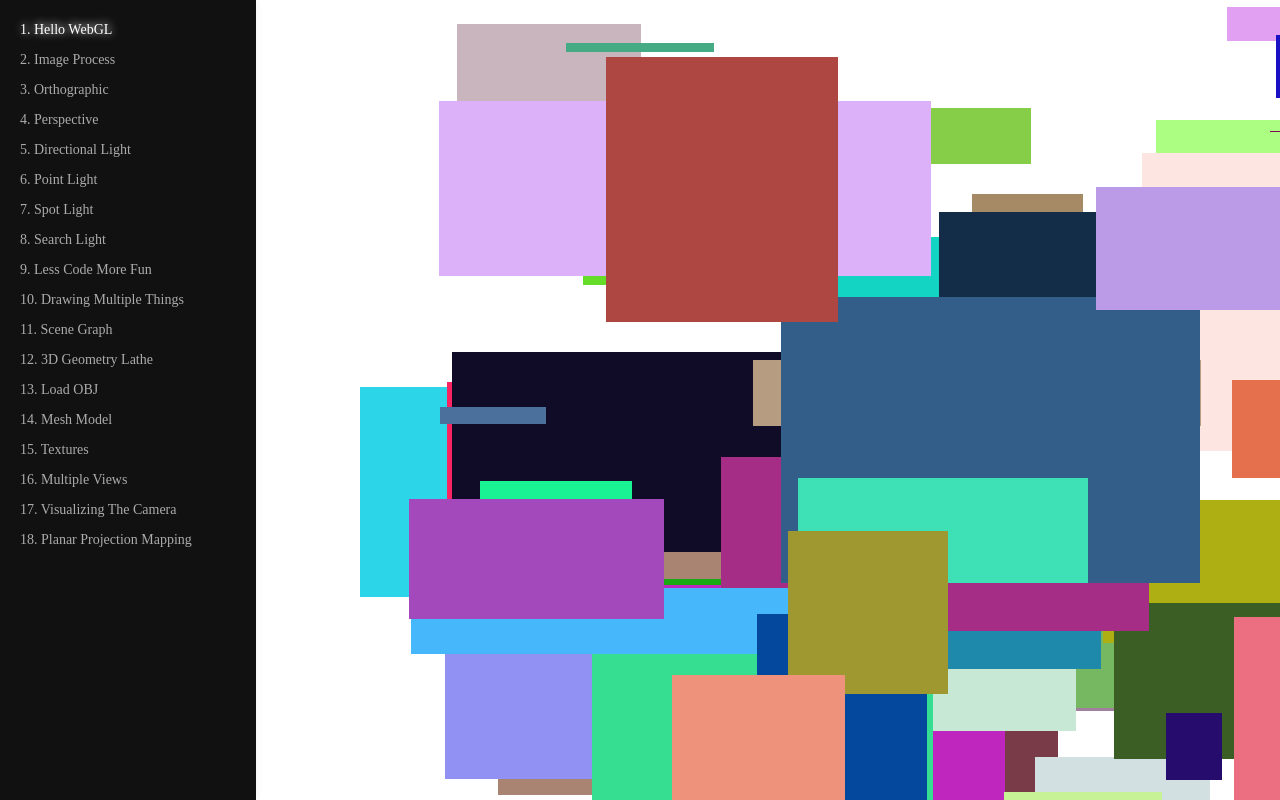
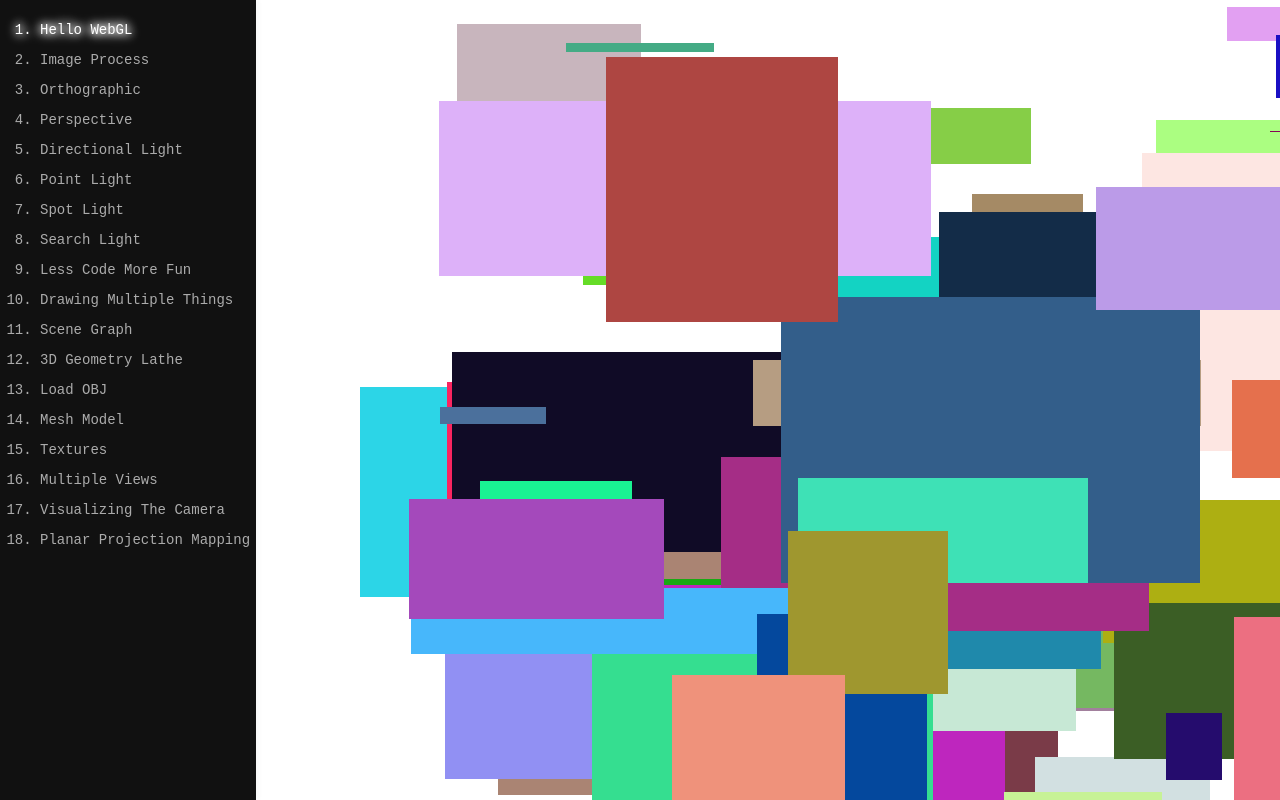
Before and after one commit to quantum-rose/webgl-fundamentals, a React (Vite) app: page / in a window 1280 px wide. Built offline with nearby package versions, Linux system fonts and the light colour scheme.

Commit message:
使用等宽字体；优化左侧菜单显示

```diff
--- a/src/App.css
+++ b/src/App.css
@@ -1,6 +1,8 @@
 :root {
     width: 100%;
     height: 100%;
+    font-family: monospace;
+    user-select: none;
 }
 
 body {
@@ -41,8 +43,7 @@ canvas {
 
 .menu {
     margin: 0;
-    padding: 15px 20px;
-    list-style: none;
+    padding-top: 15px;
     background-color: #111;
     box-shadow: 2px 0 5px 0 rgba(82, 93, 107, 0.05);
 }
@@ -58,5 +59,5 @@ canvas {
 .menu-item:hover,
 .menu-item.selected {
     color: #fff;
-    filter: drop-shadow(1px -1px 4px #fff);
+    filter: drop-shadow(1px -1px 4px #fff) drop-shadow(-1px 1px 4px #fff);
 }
--- a/src/App.tsx
+++ b/src/App.tsx
@@ -24,13 +24,13 @@ function App() {
 
     return (
         <div className='App'>
-            <ul className='menu'>
+            <ol className='menu'>
                 {MenuConfig.map((item, idx) => (
                     <li key={item.id} className={`menu-item${menu.id === item.id ? ' selected' : ''}`} onClick={() => handleClickMenu(item)}>
-                        {`${idx + 1}. ${item.name}`}
+                        {item.name}
                     </li>
                 ))}
-            </ul>
+            </ol>
             <main className='container'>
                 <menu.component />
             </main>
```
